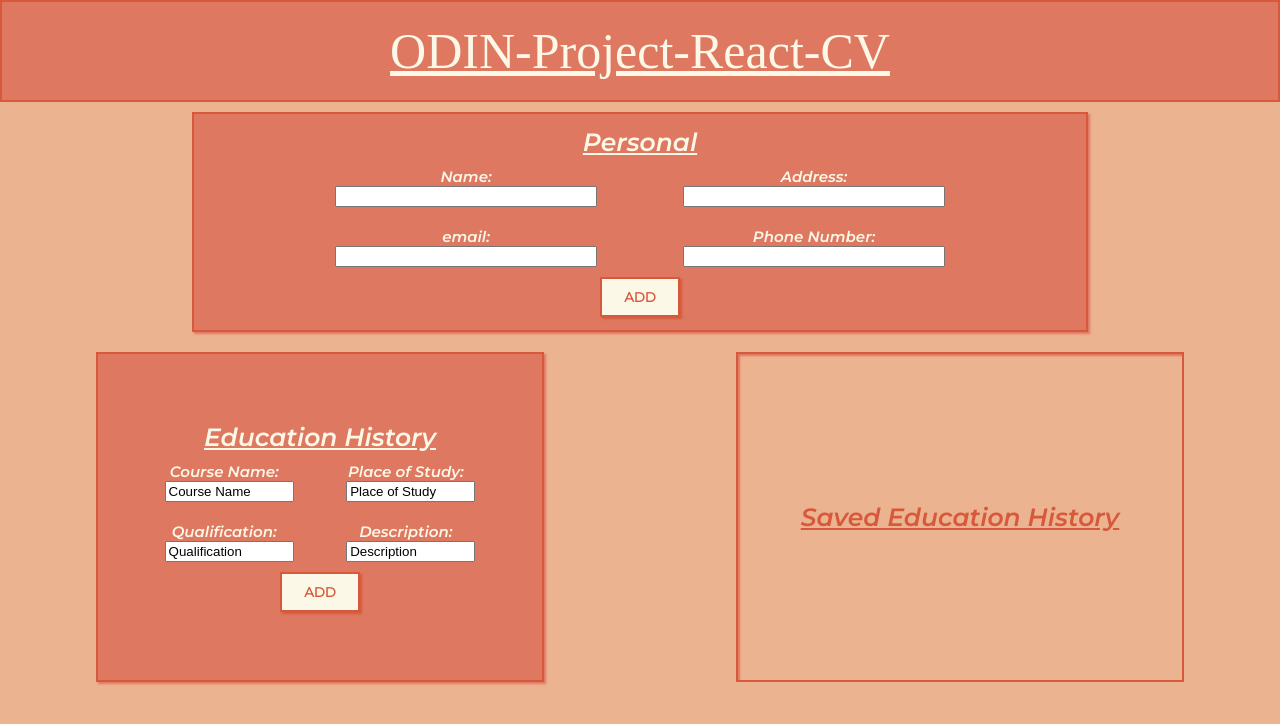
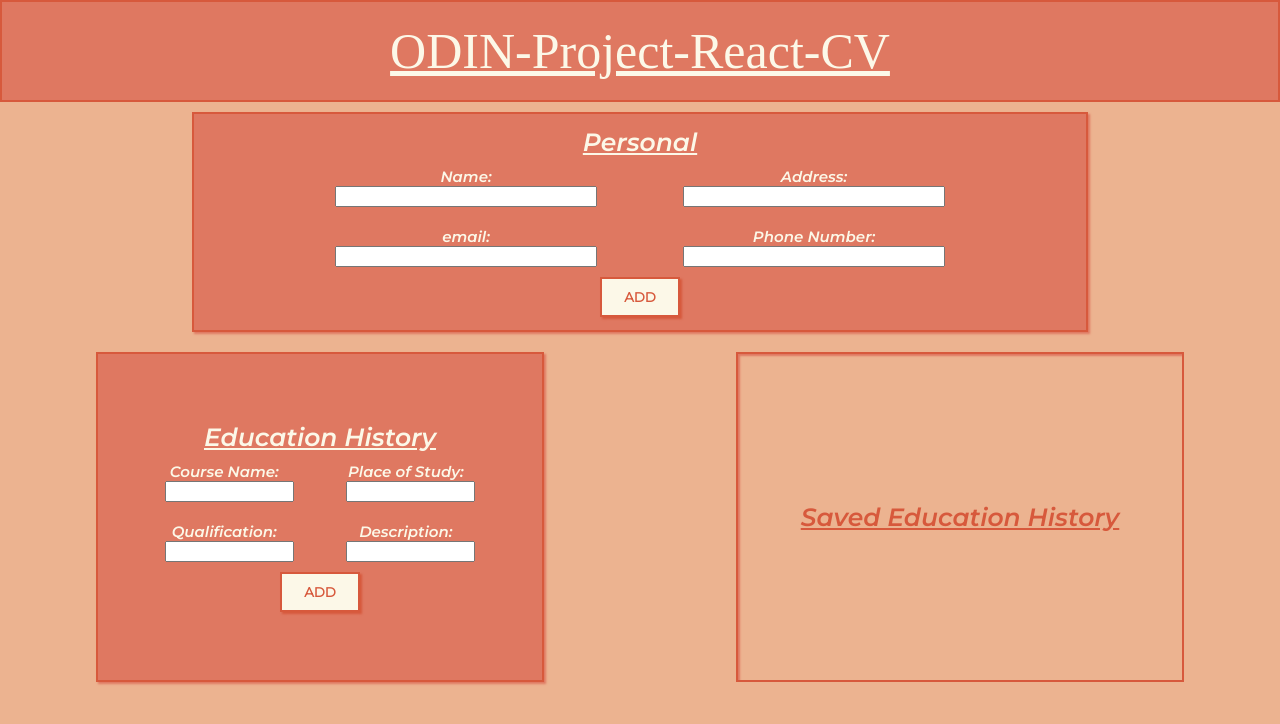
Before and after one commit to rwalsh221/odin_react_cv, a React (Create React App) app in the folder odin_cv/: page / in a window 1280 px wide. Shown: the top 724 px of the page. Built offline with nearby package versions, Linux system fonts and the light colour scheme; a web font is replaced by a local one.

Commit message:
add edit and update functionality

```diff
--- a/odin_cv/src/components/CVInput/CVInputs/CVInputs.js
+++ b/odin_cv/src/components/CVInput/CVInputs/CVInputs.js
@@ -3,6 +3,8 @@ import React, { useState, useEffect } from 'react';
 import Button from '../../UI/Button/Button';
 import SavedCvInput from './SavedCvInputs/SavedCvInputs';
 import classes from './CVInputs.module.css';
+
+// TODO: REFACTOR ADD UTILITIES
 
 const CvInputs = (props) => {
   let content;
@@ -17,7 +19,13 @@ const CvInputs = (props) => {
 
   const [editSaved, setEditSaved] = useState({ edit: false });
 
-  const [editStore, setEditStore] = useState({});
+  const [editStore, setEditStore] = useState({
+    title: '',
+    location: '',
+    qualification: '',
+    description: '',
+    id: '',
+  });
 
   const inputStoreHandler = (event) => {
     let name = event.target.name;
@@ -40,24 +48,56 @@ const CvInputs = (props) => {
   // TODO: NEED TO TRIGGER ONCHANGE EVENT TO STORE VALUE PROP.
 
   const renderInputHandler = (inputForm, inputName) => {
+    console.log('RENDER', editStore);
+    console.log(editStore[1]);
     content = inputForm.map((element, index) => {
+      console.log(element.title.toLowerCase());
+      let mutatedit = { ...editStore };
+      let test = mutatedit[Object.keys(mutatedit)[index]];
+      console.log(test, '!!!!!!!!!!!!!!!!!!!!!!!!!!!!!!');
+
+      let content = (
+        <input
+          type={element.type}
+          name={inputName[index]}
+          value={test}
+          onChange={(event) => setEditHandler(event)}
+        ></input>
+      );
+      console.log(
+        'RENDERRRRRRRRRRRRRRRRRRRRRRRRRRRRRRRRRRRRRRRRRRRRRRRRRRRRRRRRRRRRRRR'
+      );
       return (
         <li key={element.title} className={classes.cvInputs__subContent}>
           <h4 className={classes.cvInputs__inputHeading}>{element.title}:</h4>
-          <input
-            type={element.type}
-            name={inputName[index]}
-            defaultValue={element.title}
-            onChange={(event) => inputStoreHandler(event)}
-          ></input>
+          {content}
         </li>
       );
     });
   };
 
-  const editHandler = () => {
+  // gets saved input to be edited
+  const getEditHandler = (e) => {
+    setEditSaved({ edit: true });
     let newArr = [...savedStore];
     console.log(newArr);
+    let newIndexedArr = newArr.map((el) => {
+      return el.id;
+    });
+    console.log(newIndexedArr);
+    console.log(e.target.id);
+    let saved = newArr[newIndexedArr.indexOf(e.target.id * 1)];
+    console.log(saved);
+    setEditStore(saved);
+  };
+
+  const setEditHandler = (event) => {
+    let name = event.target.name;
+    let value = event.target.value;
+    setEditStore({
+      ...editStore,
+      [name]: value,
+    });
   };
 
   // useEffect(() => {
@@ -75,7 +115,7 @@ const CvInputs = (props) => {
         place={el.location}
         id={el.id}
         key={el.id}
-        click={editHandler}
+        click={(e) => getEditHandler(e)}
       />
     ));
 
@@ -118,17 +158,54 @@ const CvInputs = (props) => {
                 let name = e.target[i].name;
                 let value = e.target[i].value;
                 newData = { ...newData, [name]: value };
+                // e.target[i].value = '';
               }
             }
 
-            newData = { ...newData, id: new Date().getTime() };
+            // newData = { ...newData, id: new Date().getTime() };
             // setInputStore({
             //   ...inputStore,
             //   data: { ...newData },
             // });
 
-            setSavedStore([...savedStore, newData]);
+            if (editSaved.edit) {
+              console.log('IFFFF EDDDITTT');
+              let inputId = editStore.id;
+              let newArr = [...savedStore];
+              console.log(newArr);
+              let newIndexedArr = newArr.map((el) => {
+                return el.id;
+              });
+              console.log(newIndexedArr);
+              console.log(e.target.id);
+              let saved = newIndexedArr.indexOf(inputId * 1);
+              console.log(
+                saved,
+                '*************************************************'
+              );
+              newArr.splice(saved, 1, editStore);
+              console.log(
+                newArr,
+                '********/***************/**************************'
+              );
+              // newData = { ...newArr };
+              console.log(newData, '54655456456******************************');
+              setSavedStore([...newArr]);
+            } else {
+              newData = { ...newData, id: new Date().getTime() };
+              setSavedStore([...savedStore, newData]);
+            }
 
+            // setSavedStore([...savedStore, newData]);
+            setEditStore({
+              title: '',
+              location: '',
+              qualification: '',
+              description: '',
+              id: '',
+            });
+
+            setEditSaved({ edit: false });
             // savedStoreHandler();
           }}
         >
--- a/odin_cv/src/components/CVInput/CVInputs/SavedCvInputs/SavedCvInputs.js
+++ b/odin_cv/src/components/CVInput/CVInputs/SavedCvInputs/SavedCvInputs.js
@@ -26,7 +26,8 @@ const SavedCvInput = (props) => {
       <Button
         btnType={'btnEdit'}
         btnLabel={edit.content}
-        click={(editHandler, props.click)}
+        click={props.click}
+        id={props.id}
       />
     </div>
   );
--- a/odin_cv/src/components/UI/Button/Button.js
+++ b/odin_cv/src/components/UI/Button/Button.js
@@ -9,6 +9,7 @@ const button = (props) => {
     <button
       className={[btnActiveClass, classes[props.btnType]].join(' ')}
       onClick={props.click}
+      id={props.id}
     >
       {props.btnLabel}
     </button>
```
Also changed, not shown: 1 other file (tests, documents, lock files or other folders).
